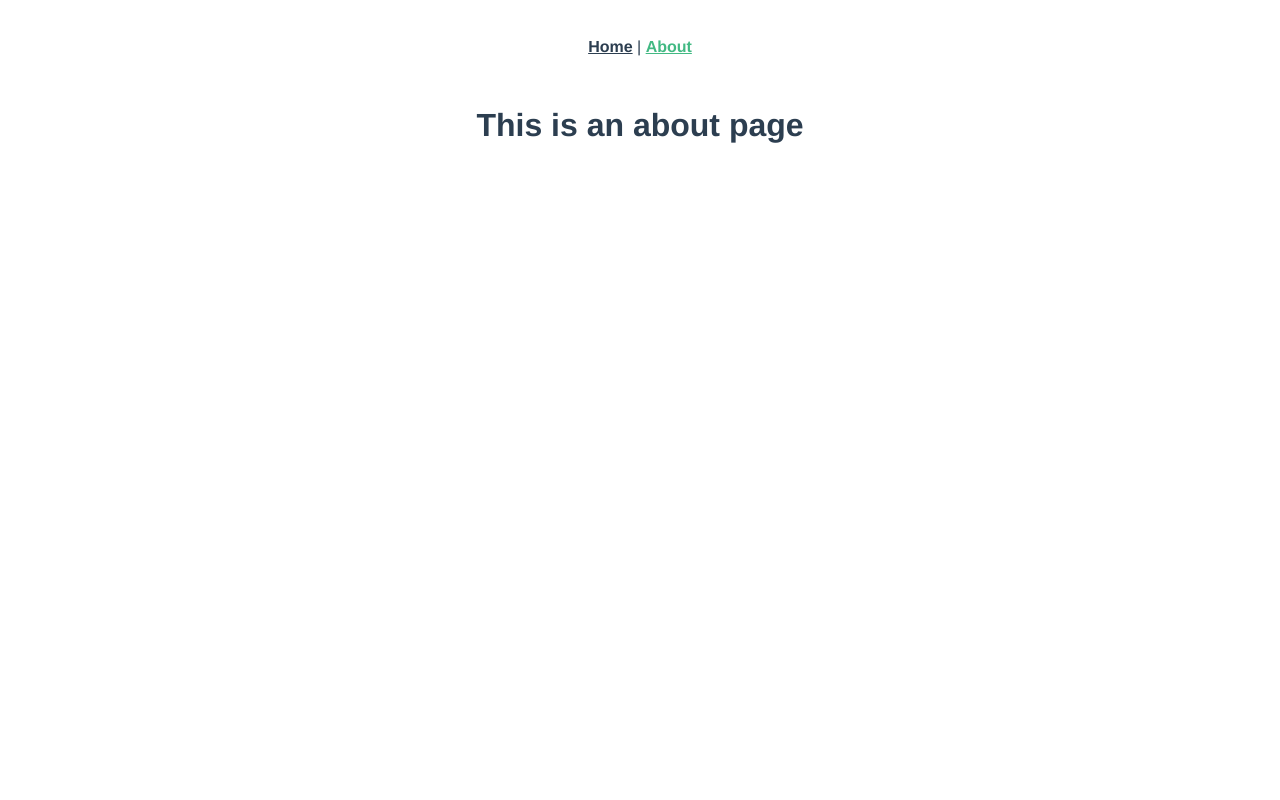
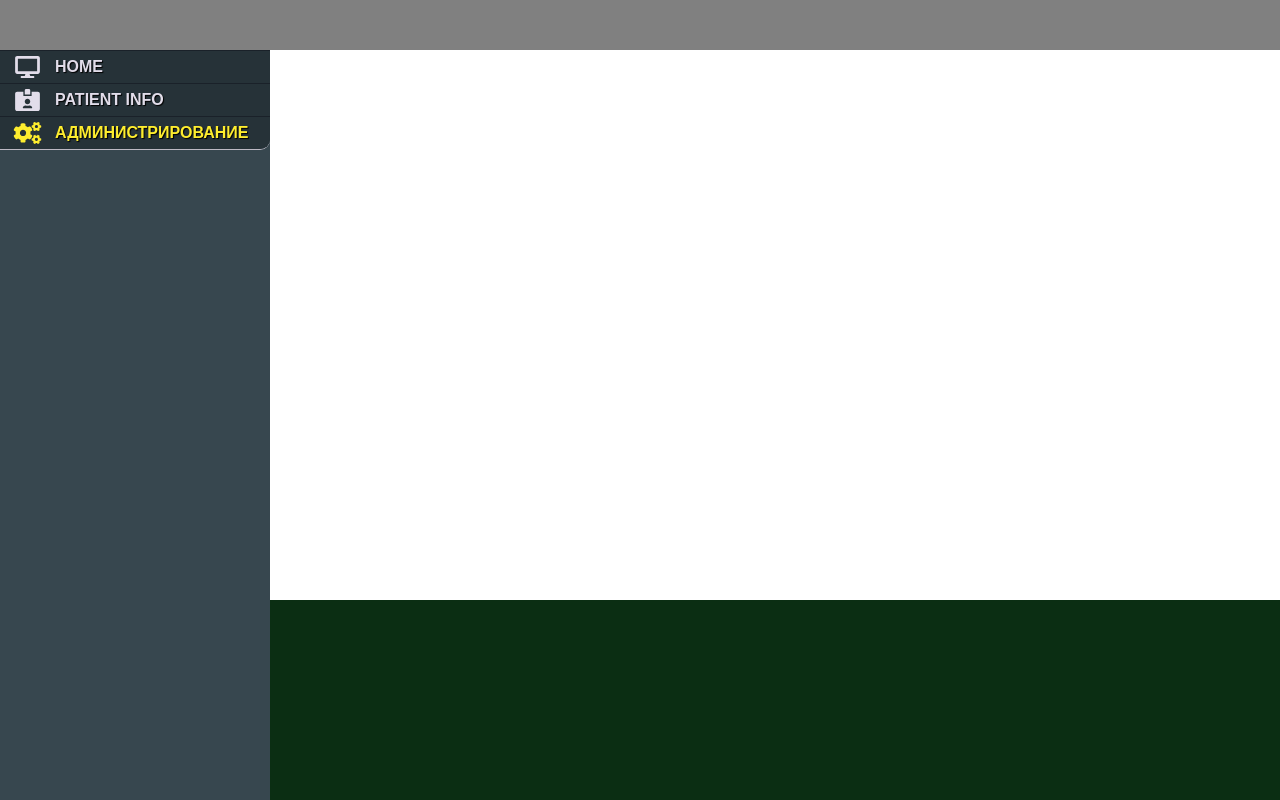
Before and after one commit to f16inkin/Sturmesnacht, a Vue app: page /about in a window 1280 px wide. Built offline with nearby package versions, Linux system fonts and the light colour scheme.

Commit message:
#1 Начало работы. Примеряю структуру для проекта. Он не должены быть слишком большим, но и не будет маленьким

```diff
--- a/src/App.vue
+++ b/src/App.vue
@@ -1,32 +1,59 @@
 <template>
-  <div id="app">
-    <div id="nav">
-      <router-link to="/">Home</router-link> |
-      <router-link to="/about">About</router-link>
-    </div>
-    <router-view/>
+  <div id="wrapper">
+    <section id="header_section"></section>
+    <section id="main_section">
+      <section id="sidebar_section">
+        <Menu></Menu>
+      </section>
+      <section id="content_section">
+        <!--Выводится контент-->
+        <router-view/>
+      </section>
+    </section>
+    <section id="footer_section"></section>
   </div>
 </template>
 
 <style>
-#app {
-  font-family: 'Avenir', Helvetica, Arial, sans-serif;
-  -webkit-font-smoothing: antialiased;
-  -moz-osx-font-smoothing: grayscale;
-  text-align: center;
-  color: #2c3e50;
-}
-
-#nav {
-  padding: 30px;
-}
-
-#nav a {
-  font-weight: bold;
-  color: #2c3e50;
-}
-
-#nav a.router-link-exact-active {
-  color: #42b983;
-}
+  html, body {
+    margin:0;
+    padding:0;
+  }
+  #header_section{
+    height: 50px;
+    background-color: grey;
+  }
+  #main_section{
+    background-color: #6f42c1;
+    color: royalblue;
+  }
+  #footer_section{
+    height: 200px;
+    background-color: #0b2e13;
+  }
+  #sidebar_section{
+    width: 270px;
+    background-color: #37474f;
+    float: left;
+    height: calc(100vh - 50px);
+  }
+  #content_section{
+    width: 100%;
+    min-height: calc(100vh - 250px); /*Учитывая размер хидера, должен отнять*/
+    background-color: white;
+  }
+  .module-wrapper{
+    background-color: #eeeeee;
+    border: solid 1px;
+    border-color: #c1c1c1;
+    border-radius: 10px;
+    width: 100%;
+    padding: 15px;
+  }
 </style>
+<script>
+  import Menu from "./components/HeadMenu/Menu";
+  export default {
+    components: {Menu}
+  }
+</script>
--- /dev/null
+++ b/src/components/Desktop/Desktop.vue
@@ -0,0 +1,13 @@
+<template>
+    <h1>Рабочий стол приложения</h1>
+</template>
+
+<script>
+    export default {
+        name: "Desktop"
+    }
+</script>
+
+<style scoped>
+
+</style>
--- /dev/null
+++ b/src/components/HeadMenu/Menu.vue
@@ -0,0 +1,147 @@
+<template>
+    <nav class="main-menu">
+        <div class="area">
+            <ul id="menu-items">
+                <li class="menu-item">
+                    <router-link to="/">
+                        <font-awesome-icon class="fa-for-menu" :icon="['fas', 'desktop']"/>
+                        <span class="nav-text"> Home</span>
+                    </router-link>
+                </li>
+                <li class="menu-item">
+                    <router-link to="/patient-card">
+                        <font-awesome-icon  class="fa-for-menu" :icon="['fas', 'id-card-alt']"/>
+                        <span class="nav-text"> Patient Info</span>
+                    </router-link>
+                </li>
+                <li class="menu-item">
+                    <router-link to="/about">
+                        <font-awesome-icon class="fa-for-menu" :icon="['fas', 'cogs']"/>
+                        <span class="nav-text"> Администрирование</span>
+                    </router-link>
+                </li>
+            </ul>
+        </div>
+    </nav>
+</template>
+
+<script>
+    export default {
+        name: "Menu"
+    }
+</script>
+
+<style scoped>
+    #menu-items a.router-link-exact-active {
+        color: #feed2e;
+    }
+    .fa-for-menu {
+        position: relative;
+        display: table-cell;
+        width: 55px;
+        height: 32px;
+        text-align: center;
+        vertical-align: middle;
+        padding: 5px;
+    }
+    .main-menu {
+        top:0;
+        bottom:0;
+        min-height:100px;
+        left:0;
+        width:270px;
+        overflow:hidden;
+        opacity:1;
+        font-weight: bold;
+        border-bottom-right-radius: 10px;
+        border-bottom: solid 1px;
+        border-color: #bcb8c3;
+    }
+    .main-menu>ul {
+        margin:7px 0;
+    }
+    .main-menu li {
+        position:relative;
+        display:block;
+        width:270px;
+    }
+    .main-menu li>a {
+        position:relative;
+        display:table;
+        border-collapse:collapse;
+        border-spacing:0;
+        color: #e2ddea;
+        font-size: 16px;
+        text-decoration:none;
+        -webkit-transform:translateZ(0) scale(1,1);
+        -webkit-transition:all .14s linear;
+        transition:all .14s linear;
+        font-family: 'Strait', sans-serif;
+        border-top:1px solid #1a2129;
+        text-shadow: 1px 1px 1px  #000;
+    }
+    .main-menu .nav-icon {
+        position:relative;
+        display:table-cell;
+        width:55px;
+        height:36px;
+        text-align:center;
+        vertical-align:middle;
+        font-size:18px;
+    }
+    .main-menu .nav-text  {
+        position:relative;
+        display:table-cell;
+        vertical-align:middle;
+        width:215px;
+        font-family: 'Titillium Web', sans-serif;
+    }
+    .main-menu .fb-like {
+        left: 180px;
+        position:absolute;
+        top: 15px;
+    }
+    .main-menu>ul {
+        position:absolute;
+        left:0;
+        bottom:0;
+    }
+    a:hover,a:focus {
+        text-decoration:none;
+        border-left:0px solid #F7F7F7;
+    }
+    nav {
+        -webkit-user-select:none;
+        -moz-user-select:none;
+        -ms-user-select:none;
+        -o-user-select:none;
+        user-select:none;
+    }
+    nav ul,nav li {
+        outline:0;
+        margin:0;
+        padding:0;
+        text-transform: uppercase;
+    }
+
+    /* Darker element side menu End*/
+    .main-menu li:hover>a,nav.main-menu li.active>a,.dropdown-menu>li>a:hover,.dropdown-menu>li>a:focus,.dropdown-menu>.active>a,.dropdown-menu>.active>a:hover,.dropdown-menu>.active>a:focus,.no-touch .dashboard-page nav.dashboard-menu ul li:hover a,.dashboard-page nav.dashboard-menu ul li.active a {
+        color:#fff;
+        background-color: #37474f;
+        text-shadow: 0px 0px 0px;
+    }
+    .area {
+        float: left;
+        background: #263238;
+        width: 100%;
+    }
+    .menu-link{
+        color: #e2ddea;
+    }
+    .menu-item.selected{
+        background-color: #37474f !important;
+    }
+    .menu-item.selected a{
+        color: #e8e857 !important;
+    }
+</style>
--- a/src/components/HelloWorld.vue
+++ /dev/null
@@ -1,58 +0,0 @@
-<template>
-  <div class="hello">
-    <h1>{{ msg }}</h1>
-    <p>
-      For a guide and recipes on how to configure / customize this project,<br>
-      check out the
-      <a href="https://cli.vuejs.org" target="_blank" rel="noopener">vue-cli documentation</a>.
-    </p>
-    <h3>Installed CLI Plugins</h3>
-    <ul>
-      <li><a href="https://github.com/vuejs/vue-cli/tree/dev/packages/%40vue/cli-plugin-babel" target="_blank" rel="noopener">babel</a></li>
-      <li><a href="https://github.com/vuejs/vue-cli/tree/dev/packages/%40vue/cli-plugin-router" target="_blank" rel="noopener">router</a></li>
-    </ul>
-    <h3>Essential Links</h3>
-    <ul>
-      <li><a href="https://vuejs.org" target="_blank" rel="noopener">Core Docs</a></li>
-      <li><a href="https://forum.vuejs.org" target="_blank" rel="noopener">Forum</a></li>
-      <li><a href="https://chat.vuejs.org" target="_blank" rel="noopener">Community Chat</a></li>
-      <li><a href="https://twitter.com/vuejs" target="_blank" rel="noopener">Twitter</a></li>
-      <li><a href="https://news.vuejs.org" target="_blank" rel="noopener">News</a></li>
-    </ul>
-    <h3>Ecosystem</h3>
-    <ul>
-      <li><a href="https://router.vuejs.org" target="_blank" rel="noopener">vue-router</a></li>
-      <li><a href="https://vuex.vuejs.org" target="_blank" rel="noopener">vuex</a></li>
-      <li><a href="https://github.com/vuejs/vue-devtools#vue-devtools" target="_blank" rel="noopener">vue-devtools</a></li>
-      <li><a href="https://vue-loader.vuejs.org" target="_blank" rel="noopener">vue-loader</a></li>
-      <li><a href="https://github.com/vuejs/awesome-vue" target="_blank" rel="noopener">awesome-vue</a></li>
-    </ul>
-  </div>
-</template>
-
-<script>
-export default {
-  name: 'HelloWorld',
-  props: {
-    msg: String
-  }
-}
-</script>
-
-<!-- Add "scoped" attribute to limit CSS to this component only -->
-<style scoped>
-h3 {
-  margin: 40px 0 0;
-}
-ul {
-  list-style-type: none;
-  padding: 0;
-}
-li {
-  display: inline-block;
-  margin: 0 10px;
-}
-a {
-  color: #42b983;
-}
-</style>
--- /dev/null
+++ b/src/components/PatientCard/Index.vue
@@ -0,0 +1,13 @@
+<template>
+    <h3>Страница карты пациента</h3>
+</template>
+
+<script>
+    export default {
+        name: "Index"
+    }
+</script>
+
+<style scoped>
+
+</style>
--- a/src/main.js
+++ b/src/main.js
@@ -1,8 +1,38 @@
+/**
+ * Preparation
+ */
 import Vue from 'vue'
 import App from './App.vue'
 import router from './router'
 
-Vue.config.productionTip = false
+/**
+ * Axios
+ */
+import axios from 'axios';
+import VueAxios from 'vue-axios';
+Vue.use(VueAxios, axios);
+
+/**
+ * Font Awesome
+ */
+import { library } from '@fortawesome/fontawesome-svg-core';
+import { fas } from '@fortawesome/free-solid-svg-icons';
+import { FontAwesomeIcon } from '@fortawesome/vue-fontawesome';
+library.add(fas);
+Vue.component('font-awesome-icon', FontAwesomeIcon);
+
+/**
+ * Bootstrap
+ */
+import BootstrapVue from 'bootstrap-vue'
+import 'bootstrap/dist/css/bootstrap.css'
+import 'bootstrap-vue/dist/bootstrap-vue.css'
+Vue.use(BootstrapVue);
+
+/**
+ * Start
+ */
+Vue.config.productionTip = false;
 
 new Vue({
   router,
--- a/src/router/index.js
+++ b/src/router/index.js
@@ -1,29 +1,36 @@
 import Vue from 'vue'
 import VueRouter from 'vue-router'
-import Home from '../views/Home.vue'
+import Desktop from "../components/Desktop/Desktop";
+import Index from "../components/PatientCard/Index";
 
-Vue.use(VueRouter)
+Vue.use(VueRouter);
 
 const routes = [
   {
     path: '/',
-    name: 'home',
-    component: Home
+    name: 'desktop',
+    component: Desktop
   },
   {
-    path: '/about',
-    name: 'about',
+    path: '/patient-card',
+    name: 'patient-card',
+    component: Index
+  },
+
+  //{
+    //path: '/about',
+    //name: 'about',
     // route level code-splitting
     // this generates a separate chunk (about.[hash].js) for this route
     // which is lazy-loaded when the route is visited.
-    component: () => import(/* webpackChunkName: "about" */ '../views/About.vue')
-  }
-]
+    //component: () => import(/* webpackChunkName: "about" */ '../views/About.vue')
+  //}
+];
 
 const router = new VueRouter({
   mode: 'history',
   base: process.env.BASE_URL,
   routes
-})
+});
 
 export default router
--- a/src/views/About.vue
+++ /dev/null
@@ -1,5 +0,0 @@
-<template>
-  <div class="about">
-    <h1>This is an about page</h1>
-  </div>
-</template>
--- a/src/views/Home.vue
+++ /dev/null
@@ -1,18 +0,0 @@
-<template>
-  <div class="home">
-    <img alt="Vue logo" src="../assets/logo.png">
-    <HelloWorld msg="Welcome to Your Vue.js App"/>
-  </div>
-</template>
-
-<script>
-// @ is an alias to /src
-import HelloWorld from '@/components/HelloWorld.vue'
-
-export default {
-  name: 'home',
-  components: {
-    HelloWorld
-  }
-}
-</script>
```
Also changed, not shown: package.json (+8 -1 lines), 2 other files (tests, documents, lock files or other folders).
